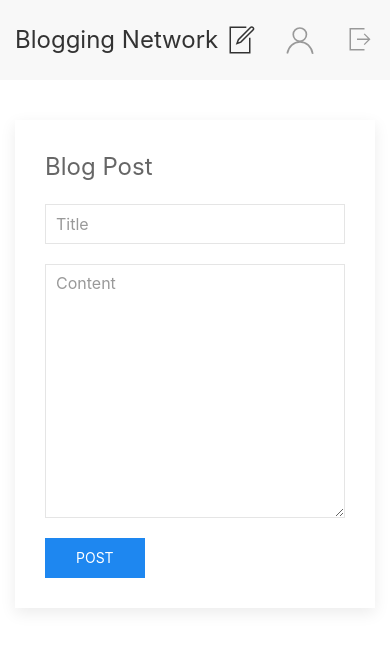
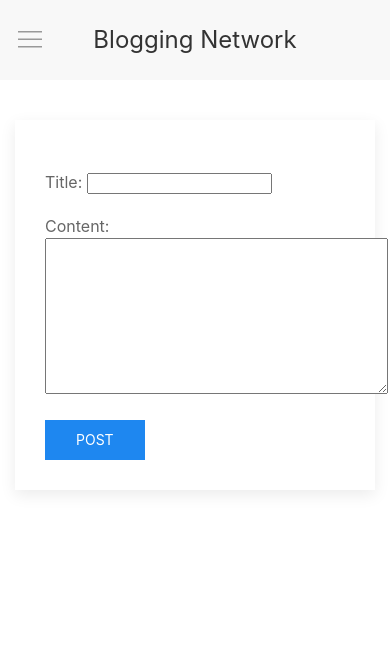
Before and after one commit to yogeshmanghnani/sdp-blogging-network, a Django app: page /post/new/ in a window 390 px wide. Shown: the top 649 px of the page. Run offline with Django 3.2, Linux system fonts and the light colour scheme; the visitor is signed in with stand-in values (Sample User, id 1); some libraries are stand-ins or nearby versions.

Commit message:
added responsive nav added a good text editor added requirements

```diff
--- a/blogging_network/urls.py
+++ b/blogging_network/urls.py
@@ -22,6 +22,7 @@ from django.conf.urls.static import static
 
 
 urlpatterns = [
+		path('ckeditor/', include('ckeditor_uploader.urls')),
 		path('', include('blogs.urls')),
 		path('admin/', admin.site.urls),
 		path('register/', user_views.register, name="register"),
--- a/blogs/models.py
+++ b/blogs/models.py
@@ -2,12 +2,13 @@ from django.db import models
 from django.utils import timezone
 from django.conf import settings
 from django.urls import reverse
+from ckeditor_uploader.fields import RichTextUploadingField
 # Create your models here.
 
 class Blog_Post(models.Model):
 	title = models.CharField(max_length=64)
 	likes = models.ManyToManyField(settings.AUTH_USER_MODEL, related_name="liked_blogs")
-	content = models.TextField()
+	content = RichTextUploadingField()
 	date_posted = models.DateTimeField(default = timezone.now)
 	author = models.ForeignKey(settings.AUTH_USER_MODEL, on_delete=models.CASCADE)
 
--- a/blogs/templates/blogs/base.html
+++ b/blogs/templates/blogs/base.html
@@ -16,9 +16,12 @@
 			<div class="uk-container">
 				<div class="uk-navbar">
 					<div class="uk-navbar-left">
-						<a class="uk-navbar-item uk-logo" href="{% url 'blog_home' %}">Blogging Network</a>
+						<a class="uk-navbar-item uk-logo uk-visible@s" href="{% url 'blog_home' %}">Blogging Network</a>
+						<ul class="uk-navbar-nav uk-hidden@s">
+							<li><a href="#offcanvas-nav-primary" uk-toggle uk-icon="icon: menu; ratio: 1.5"></a></li>
+						</ul>
 					</div>
-					<div class="uk-navbar-right">
+					<div class="uk-navbar-right uk-visible@s">
 						<ul class="uk-navbar-nav">
 							{% if user.is_authenticated %}
 							<li class="{{ post_create }}"><a href="{% url 'post_create' %}" uk-icon="icon: file-edit; ratio: 1.5"></a></li>
@@ -30,9 +33,26 @@
 							{% endif %}
 						</ul>
 					</div>
+					<div class="uk-navbar-center uk-hidden@s">
+						<a class="uk-navbar-item uk-logo uk-hidden@s" href="{% url 'blog_home' %}">Blogging Network</a>
+					</div>
 				</div>
 			</div>
 		</nav>
+		<div id="offcanvas-nav-primary" uk-offcanvas="overlay: true">
+			<div class="uk-offcanvas-bar uk-flex uk-flex-column">
+				<ul class="uk-nav uk-nav-primary uk-nav-center uk-margin-auto-vertical">
+					{% if user.is_authenticated %}
+					<li class="{{ post_create }}"><a href="{% url 'post_create' %}" uk-icon="icon: file-edit; ratio: 1.5">Create Post &nbsp;&nbsp;</a></li>
+					<li class="{{ profile }}"><a href="{% url 'profile' %}" uk-icon="icon: user; ratio: 1.5">Profile &nbsp;&nbsp;</a></li>
+					<li><a href="{% url 'logout' %}" uk-icon="icon: sign-out; ratio: 1.5">Sign Out &nbsp;&nbsp;</a></li>
+					{% else %}
+					<li><a href="{% url 'login' %}">Login</a></li>
+					<li class="{{ register }}"><a href="{% url 'register' %}">Register</a></li>
+					{% endif %}
+				</ul>
+			</div>
+		</div>
 		<div class="uk-container uk-text-break">
 			{% if messages %}
 				{% for message in messages %}
--- a/blogs/templates/blogs/blog_post_detail.html
+++ b/blogs/templates/blogs/blog_post_detail.html
@@ -7,7 +7,7 @@
 			<p class="uk-margin-remove-top">{{object.date_posted|date:'F d, Y'}}</p>
 		</div>
 		<div class="uk-card-body">
-			<p>{{object.content}}</p>
+			<p>{{object.content | safe }}</p>
 		</div>
 		<div class="uk-card-footer uk-padding-small">
 			<div class="uk-grid-small" uk-grid>
--- a/blogs/templates/blogs/blog_post_form.html
+++ b/blogs/templates/blogs/blog_post_form.html
@@ -1,45 +1,12 @@
 {% extends "blogs/base.html" %}
 {% load widget_tweaks %}
 {% block content %}
-<div class="uk-width-1-2@m uk-align-center">
+<div class="uk-width-3-4@m uk-align-center">
 	<div class="uk-card uk-card-default uk-card-body uk-margin uk-margin-top uk-card-hover">
 		<form method="POST">
 			{% csrf_token %}
-			{% if form.non_field_errors %}
-				{% for err in form.non_field_errors %}
-					<div class="uk-alert-danger">
-						{{ err }}
-					</div>
-				{% endfor %}
-			{% endif %}
-			<fieldset class="uk-fieldset">
-				<legend class="uk-legend">Blog Post</legend>
-				{% for field in form %}
-					<div class="uk-margin">
-						{% if field.errors %}
-						   	{% if field|widget_type == "textarea" %}
-								{% render_field field class="uk-textarea uk-form-danger" placeholder=field.label %} <br />
-						   	{% else %}
-								{% render_field field class="uk-input uk-form-danger" placeholder=field.label %} <br />
-							{% endif %}
-							<ul class="uk-margin-remove">
-								{% for err in field.errors %}
-									<li class="uk-margin-remove uk-text-danger uk-text-small">{{err}}</li>
-								{% endfor %}
-							</ul>
-						{% else %}
-						   	{% if field|widget_type == "textarea" %}
-								{% render_field field class="uk-textarea" placeholder=field.label %} <br />
-							{% else %}
-								{% render_field field class="uk-input" placeholder=field.label %} <br />
-							{% endif %}
-						{% endif %}
-						{% if field.help_text %}
-							<div class="uk-margin-remove uk-text-small uk-text-muted">{{field.help_text}}</div>
-						{% endif %}
-					</div>
-				{% endfor %}
-			</fieldset>
+			{{ form.media }}
+			{{ form.as_p }}
 			<button class="uk-button uk-button-primary" type="submit">Post</button>
 		</form>
 	</div>
```
Also changed, not shown: blogging_network/settings.py (+9 -0 lines), requirements.txt (+16 -0 lines).
